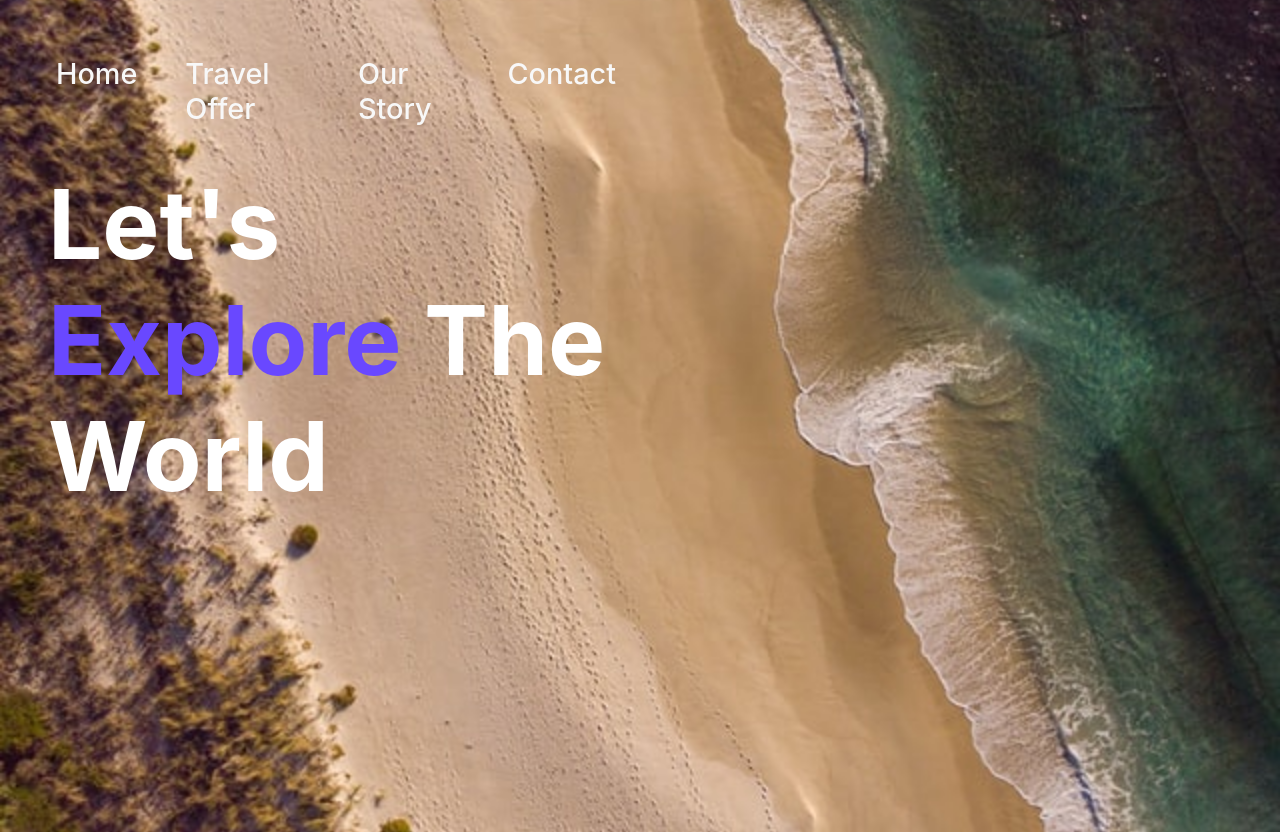
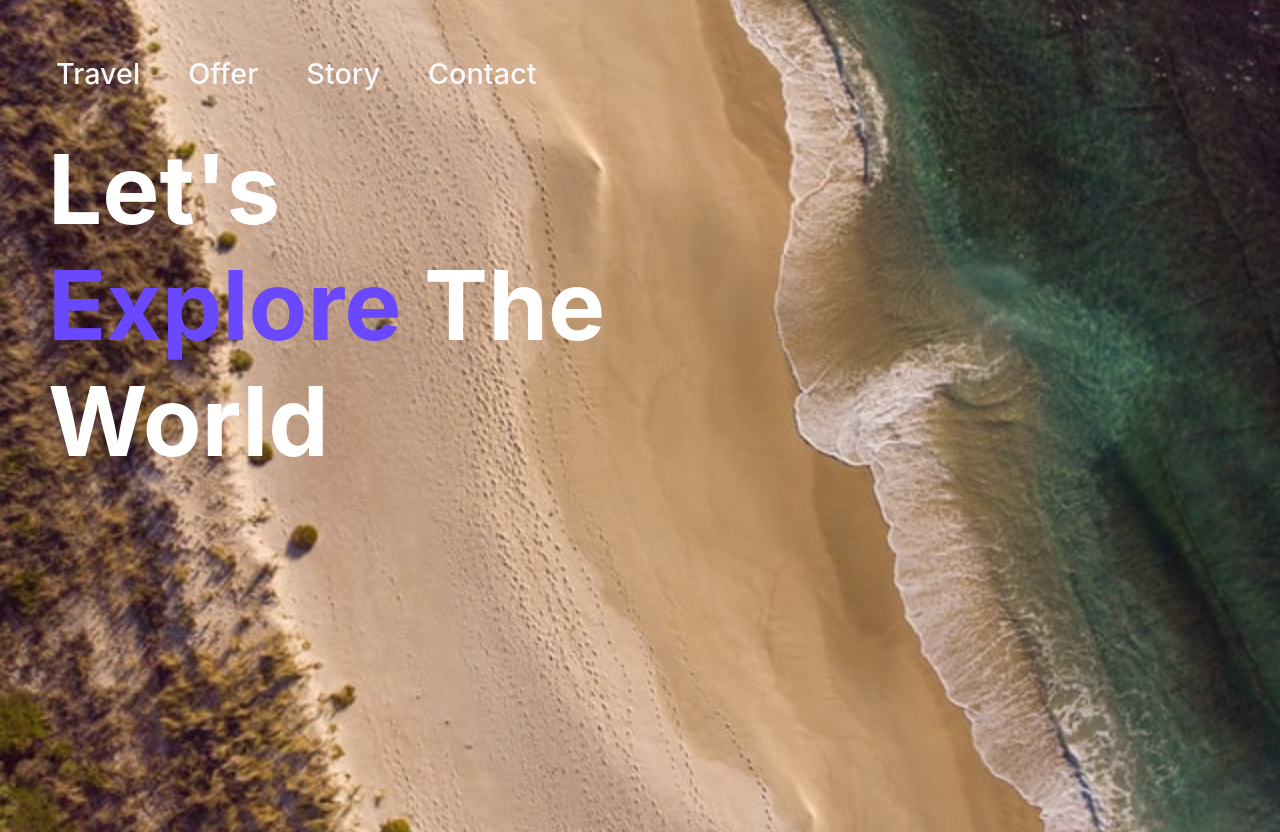
Before and after one commit to CyrusM3/firstReactApp, a React (Create React App) app: page / in a window 1280 px wide. Built offline with nearby package versions, Linux system fonts and the light colour scheme.

Commit message:
changed NavBar title

```diff
--- a/src/Components/Navigation.js
+++ b/src/Components/Navigation.js
@@ -11,13 +11,13 @@ const Navigation = () => {
       <div className="hero"></div>
       <ul className={click ? "nav-menu active" : "nav-menu"}>
         <li className="nav-item">
-          <a href="#">Home</a>
+          <a href="#">Travel</a>
         </li>
         <li className="nav-item">
-          <a href="#">Travel Offer</a>
+          <a href="#">Offer</a>
         </li>
         <li className="nav-item">
-          <a href="#">Our Story</a>
+          <a href="#">Story</a>
         </li>
         <li className="nav-item">
           <a href="#">Contact</a>
```
